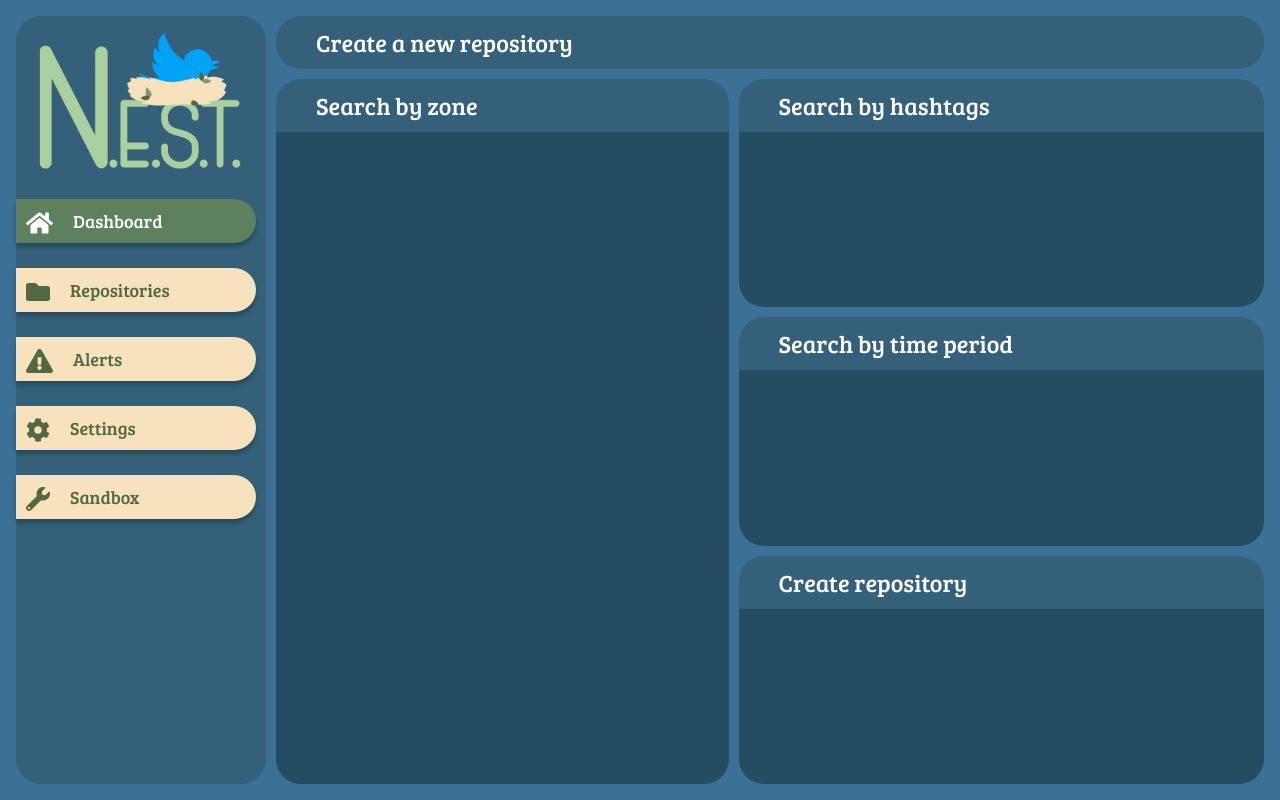
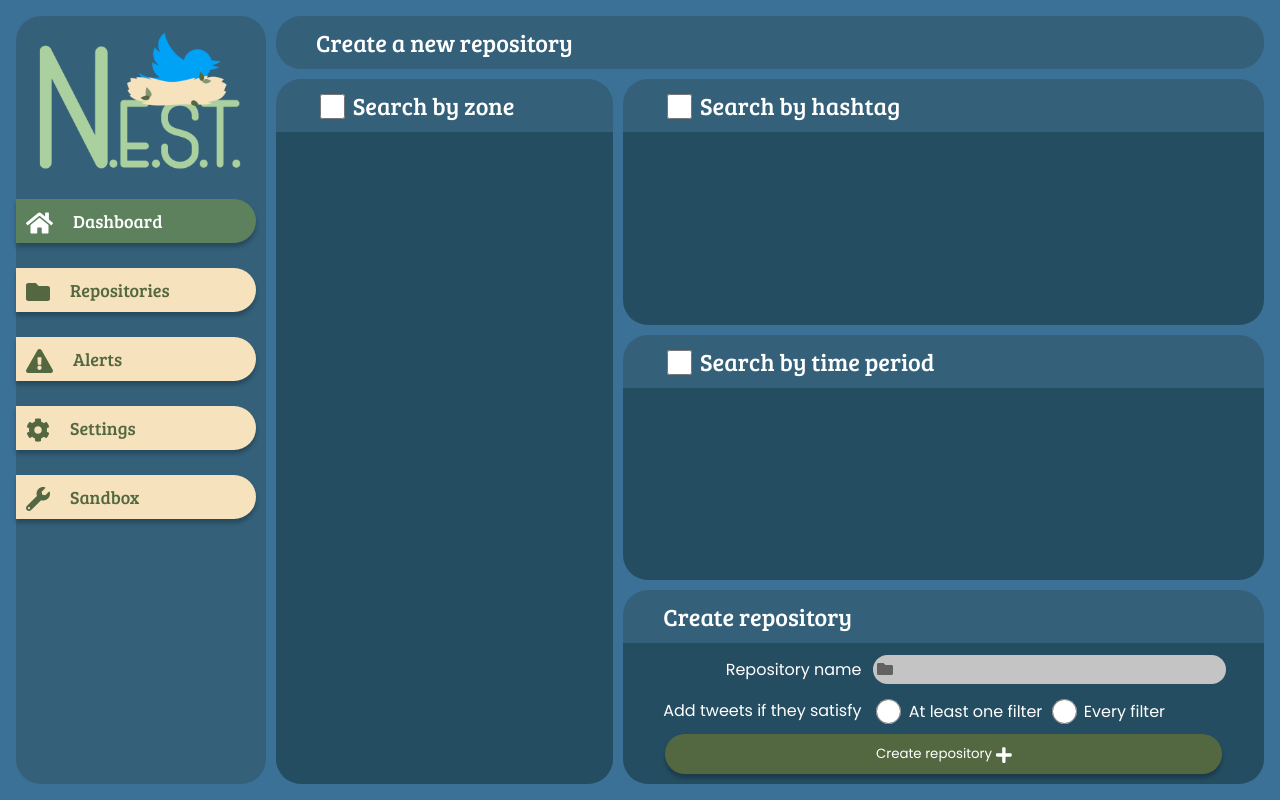
Before and after one commit to pds-nest/2021-g2-nest, a React (Create React App) app in the folder code/frontend/: page / in a window 1280 px wide. Built offline with nearby package versions, Linux system fonts and the light colour scheme.

Commit message:
✨ Add Create Repository box

```diff
--- a/code/frontend/src/routes/PageHome.js
+++ b/code/frontend/src/routes/PageHome.js
@@ -3,6 +3,13 @@ import Style from "./PageHome.module.css"
 import classNames from "classnames"
 import BoxHeaderOnly from "../components/BoxHeaderOnly"
 import BoxWithHeader from "../components/BoxWithHeader"
+import Checkbox from "../components/Checkbox"
+import InputWithIcon from "../components/InputWithIcon"
+import { faFolder, faPlus } from "@fortawesome/free-solid-svg-icons"
+import Radio from "../components/Radio"
+import Button from "../components/Button"
+import LabelledForm from "../components/LabelledForm"
+import Label from "../components/Label"
 
 
 export default function PageHome({ children, className, ...props }) {
@@ -11,17 +18,39 @@ export default function PageHome({ children, className, ...props }) {
             <BoxHeaderOnly className={Style.Header}>
                 Create a new repository
             </BoxHeaderOnly>
-            <BoxWithHeader className={Style.SearchByZone} header={"Search by zone"}>
+            <BoxWithHeader className={Style.SearchByZone} header={
+                <span><Checkbox/> Search by zone</span>
+            }>
 
             </BoxWithHeader>
-            <BoxWithHeader className={Style.SearchByHashtags} header={"Search by hashtags"}>
+            <BoxWithHeader className={Style.SearchByHashtags} header={
+                <span><Checkbox/> Search by hashtag</span>
+            }>
 
             </BoxWithHeader>
-            <BoxWithHeader className={Style.SearchByTimePeriod} header={"Search by time period"}>
+            <BoxWithHeader className={Style.SearchByTimePeriod} header={
+                <span><Checkbox/> Search by time period</span>
+            }>
 
             </BoxWithHeader>
             <BoxWithHeader className={Style.CreateDialog} header={"Create repository"}>
-
+                <LabelledForm action={""}>
+                    <Label for_={"repo-name"} text={"Repository name"}>
+                        <InputWithIcon id={"repo-name"} icon={faFolder}/>
+                    </Label>
+                    <Label for={"filter-mode"} text={"Add tweets if they satisfy"}>
+                        <label>
+                            <Radio name={"filter-mode"} value={"or"}/> At least one filter
+                        </label>
+                        &nbsp;
+                        <label>
+                            <Radio name={"filter-mode"} value={"and"}/> Every filter
+                        </label>
+                    </Label>
+                    <Button style={{"grid-column": "1 / 3"}} icon={faPlus} color={"Green"}>
+                        Create repository
+                    </Button>
+                </LabelledForm>
             </BoxWithHeader>
         </div>
     )
--- a/code/frontend/src/routes/PageHome.module.css
+++ b/code/frontend/src/routes/PageHome.module.css
@@ -7,7 +7,7 @@
         "b d"
         "b e"
     ;
-    grid-template-rows: auto 1fr 1fr 1fr;
+    grid-template-rows: auto 1fr 1fr auto;
 
     grid-gap: 10px;
 
```
